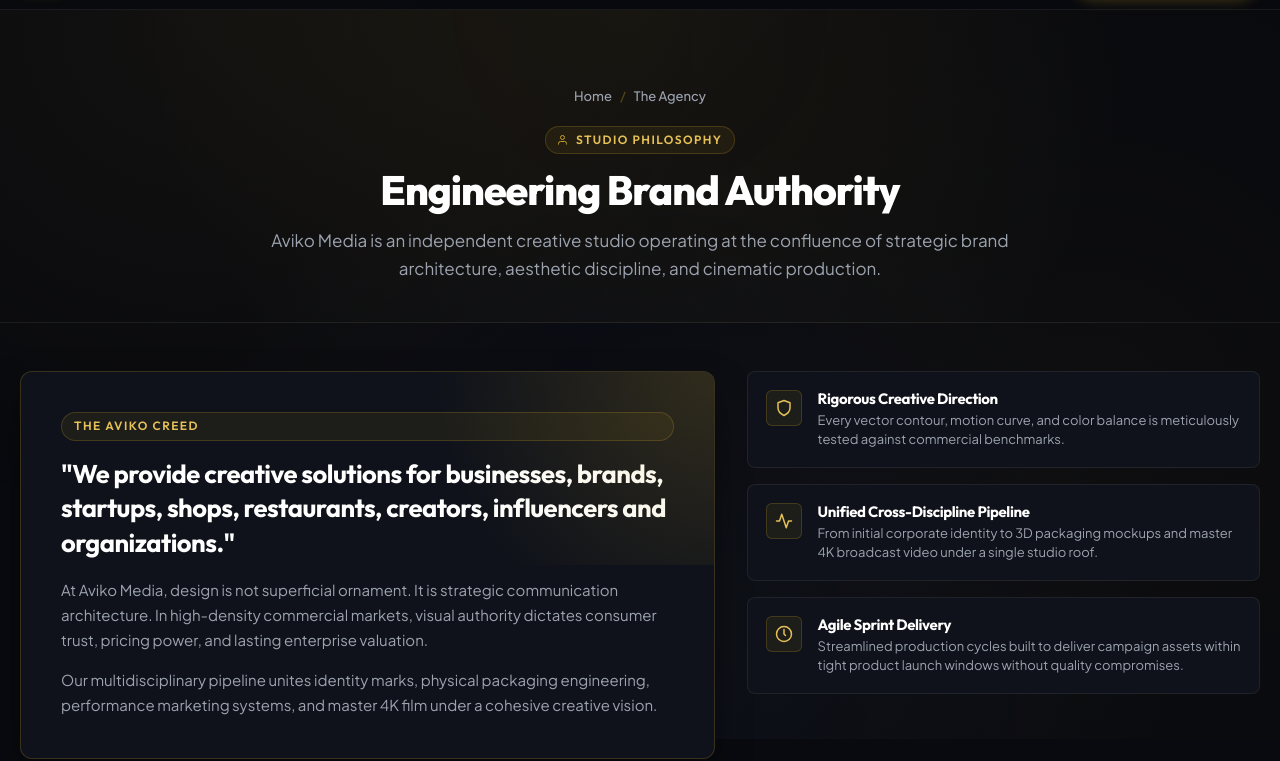
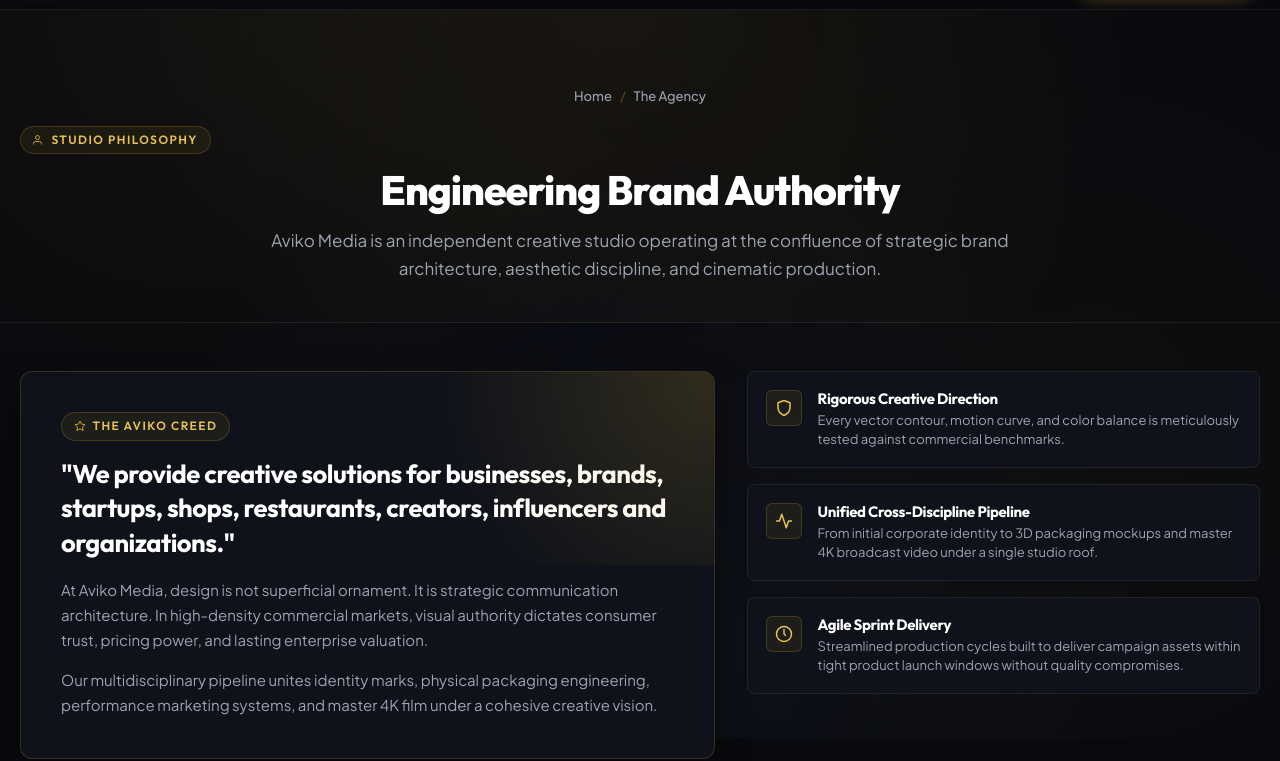
Before and after one commit to xngdinesh/Aviko-Creative-Studio, a plain HTML site: page about.html in a window 1280 px wide. Shown: the part 61-822 px from the top of the page. Drawn offline with Linux system fonts and the light colour scheme.

Commit message:
Fix stretched The Aviko Creed badge width in about page and flex columns

```diff
--- a/about.html
+++ b/about.html
@@ -85,7 +85,8 @@
         <!-- Narrative Lead Card & Pillars -->
         <div class="about-bento-grid">
           <div class="about-lead-card fade-up">
-            <div class="section-label" style="margin-bottom: 1rem;">
+            <div class="section-label" style="margin-bottom: 1rem; align-self: flex-start; width: fit-content;">
+              <svg viewBox="0 0 24 24" fill="none" stroke="currentColor" stroke-width="2"><polygon points="12 2 15.09 8.26 22 9.27 17 14.14 18.18 21.02 12 17.77 5.82 21.02 7 14.14 2 9.27 8.91 8.26 12 2"/></svg>
               <span>The Aviko Creed</span>
             </div>
             <p class="about-lead-quote">
--- a/style.css
+++ b/style.css
@@ -140,6 +140,9 @@
   display: inline-flex;
   align-items: center;
   gap: 0.4rem;
+  width: fit-content;
+  max-width: 100%;
+  align-self: flex-start;
   font-family: var(--font-display);
   font-size: 0.75rem;
   font-weight: 600;
```
